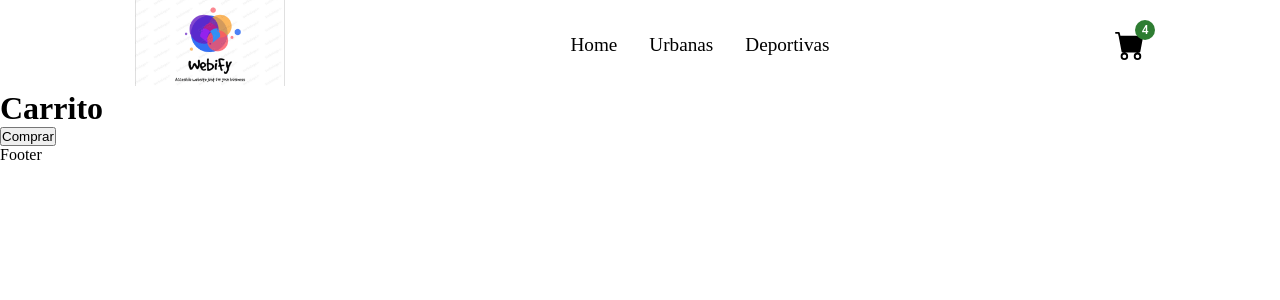
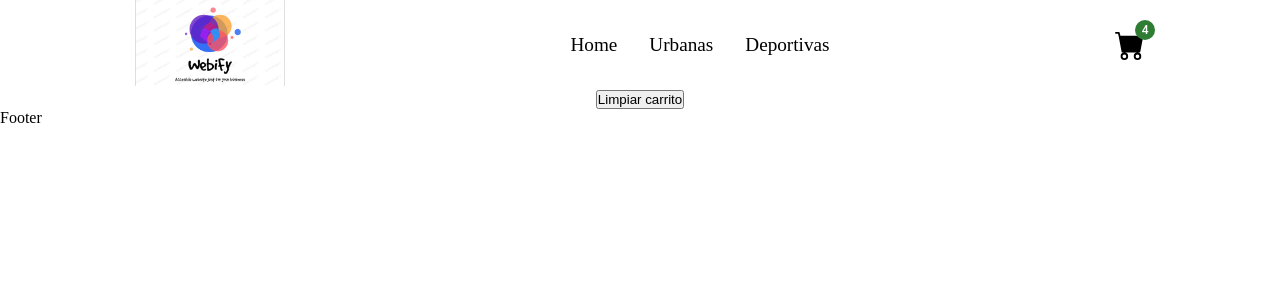
Before and after one commit to guiyee89/comision-43240-guillermo-di-nanno, a React (Vite) app: page /cart in a window 1280 px wide. Shown: the top 300 px of the page. Built offline with nearby package versions, Linux system fonts and the light colour scheme.

Commit message:
usamos context para linkear el cart a componentes

```diff
--- a/src/App.jsx
+++ b/src/App.jsx
@@ -1,11 +1,13 @@
 import { BrowserRouter, Routes, Route } from "react-router-dom";
 import { Layout } from "./components/layout/Layout";
 import { menuRoutes } from "./routes/menuRoutes";
+import CartContextProvider from "./context/CartContext";
 
 function App() {
   return (
     <>
       <BrowserRouter>
+        <CartContextProvider>
           <Routes>
             <Route element={<Layout />}>
               {menuRoutes.map(({ id, path, Element }) => (
@@ -14,6 +16,7 @@ function App() {
             </Route>
             {/* <Route path="*" element={<h1>404 not found</h1>} /> */}
           </Routes>
+        </CartContextProvider>
       </BrowserRouter>
     </>
   );
--- a/src/ProductsMocks.js
+++ b/src/ProductsMocks.js
@@ -25,7 +25,7 @@ export const products = [
         id: 3,
         name: "Puma",
         price: 19000,
-        stock: 5,
+        stock: 3,
         description: "Las clasicas zapatillas que van para cualquier momento del dia",
         category: "urbanas",
         img: "https://res.cloudinary.com/derdim3m6/image/upload/v1686939819/samples/ecommerce/Zapatillas/zapas33_jfyxes.png"
@@ -35,7 +35,7 @@ export const products = [
         id: 4,
         name: "Jaguar",
         price: 17800,
-        stock: 5,
+        stock: 8,
         description: "Zapatillas de ultima generacion para el deporte",
         category: "urbanas",
         img: "https://res.cloudinary.com/derdim3m6/image/upload/v1686681924/samples/ecommerce/Zapatillas/zapas4_w7xyyx.png"
--- a/src/components/pages/cart/CartContainer.jsx
+++ b/src/components/pages/cart/CartContainer.jsx
@@ -1,19 +1,42 @@
-import { useNavigate } from "react-router-dom"
-
+import { useContext } from "react";
+import { CartContext } from "../../../context/CartContext";
+import styled from "styled-components/macro";
 
 export const CartContainer = () => {
 
-    const navigate = useNavigate()
+  const { cart, clearCart, removeQuantity, removeById } = useContext(CartContext);
 
-    const realizarCompra = () => {
-        console.log("compra realizada")
-        navigate("/")
-    }
+  console.log(cart)
 
   return (
-    <div>
-        <h1>Carrito</h1>
-        <button onClick={realizarCompra}>Comprar</button>
-    </div>
-  )
-}
+    <Wrapper>
+      {/* Botton para limpiar cart */}
+      <button onClick={clearCart}>Limpiar carrito</button>
+      {
+        cart.map(product => {
+          return <div key={product.id}>
+            <img src={product.img} alt="" />
+            <h2>{product.name}</h2>
+            <h3>{product.price}</h3>
+            <h4>{product.quantity}</h4>
+            {/* Boton para eliminar quantity x ID */}
+            <BtnQuantity onClick={()=>removeQuantity(product.id)}>-</BtnQuantity>
+            {/* Boton para eliminar item x ID */}
+            <BtnDelete onClick={()=>removeById(product.id)}>Eliminar</BtnDelete>
+          </div>
+        })
+      }
+    </Wrapper>
+  );
+};
+const Wrapper = styled.div`
+  display: flex;
+  flex-direction: column;
+  align-items: center;
+`;
+const BtnQuantity = styled.button`
+  width: 30px;
+`
+const BtnDelete = styled.button`
+  width: 60px;
+`
--- a/src/components/pages/itemCount/ItemCount.jsx
+++ b/src/components/pages/itemCount/ItemCount.jsx
@@ -1,7 +1,7 @@
 import { useCount } from "../../hooks/useCount";
 import styled from "styled-components/macro";
 
-export const ItemCount = ({ initial, stock, onAdd }) => {
+export const ItemCount = ({ initial=1, stock, onAdd }) => {
 
     /* Y aqui recibimos la data del contador y los productos del padre ProductDetail */
   const { count, decrement, increment, reset } = useCount(initial, stock);
--- a/src/components/pages/itemDetail/ItemDetail.jsx
+++ b/src/components/pages/itemDetail/ItemDetail.jsx
@@ -1,8 +1,7 @@
 import styled from "styled-components/macro";
 import { ItemCount } from "../itemCount/ItemCount";
 
-
-export const ItemDetail = ({ productSelected }) => {
+export const ItemDetail = ({ productSelected, addToCart, cantidad }) => {
   /* ItemDetail siendo el padre de ItemCount, le vamos a crear una funcion para contar los productos y pasarlo como prop a ItemCount */
   const onAdd = (cantidad) => {
     /* onAdd seria como el "carrito de compras" */
@@ -10,18 +9,18 @@ export const ItemDetail = ({ productSelected }) => {
       ...productSelected,
       quantity: cantidad,
     };
-    console.log(data);
+    //Aqui es donde ejecutamos la funcion de agregar al carrito mediante nuestro CONTEXT
+    //y le pasamos la informacion del producto: variable data al CONTEXT
+    addToCart(data)
   };
 
   return (
-
       <Wrapper>
         <h2>{productSelected.name}</h2>
         <img src={productSelected.img} alt="" />
         {/* Pasamos la funcion onAdd como prop */}
-        <ItemCount stock={productSelected.stock} initial={1} onAdd={onAdd} />
+        <ItemCount stock={productSelected.stock} initial={cantidad} onAdd={onAdd} />
       </Wrapper>
-
   );
 };
 const Wrapper = styled.div`
--- a/src/components/pages/itemDetail/ItemDetailContainer.jsx
+++ b/src/components/pages/itemDetail/ItemDetailContainer.jsx
@@ -1,14 +1,19 @@
 import { ItemDetail } from "./ItemDetail";
-import { useEffect, useState } from "react";
+import { useContext, useEffect, useState } from "react";
 import { products } from "../../../ProductsMocks";
 import { useParams } from "react-router-dom";
+import { CartContext } from "../../../context/CartContext";
 
 export const ItemDetailContainer = () => {
 
   const [productSelected, setProductSelected] = useState({});
+      //le proveemos del contexto, no el proveedor
+  const { addToCart, getTotalQuantityById } = useContext(CartContext)
 
   /* el useParams() de react-router-dom, busca la ruta del objeto. En este caso el objeto clickeado, por ende busca el ID del producto */
   const { id } = useParams()
+
+  const cantidad = getTotalQuantityById(id)
 
   useEffect(() => {
     let productFind = products.find((product) => product.id === Number(id) /* o "+id" es lo mismo */);
@@ -24,5 +29,5 @@ export const ItemDetailContainer = () => {
 
   console.log(productSelected);
 
-  return <ItemDetail productSelected={productSelected} />;
+  return <ItemDetail cantidad={cantidad} productSelected={productSelected} addToCart={addToCart}/>;
 };
--- /dev/null
+++ b/src/context/CartContext.jsx
@@ -0,0 +1,88 @@
+//Creo el contexto
+import { createContext, useState } from "react";
+export const CartContext = createContext();
+
+//Creo el componente proveedor del contexto
+const CartContextProvider = ( {children} ) => {
+    const [cart, setCart] = useState( [] )
+
+    const addToCart = ( newProduct) => {
+        //Usamos la funcion para corroborar si ya existe en el carrito
+        //y hacemos un condicional para agregarlo al carrito.
+        let exist = isInCart(newProduct.id)
+        if(exist){
+            let newArray = cart.map(product => {
+                //en caso que ya exista, se suma el mismo producto y se resta el stock
+                //si no existe se suma al carrito y resta stock
+                if(product.id === newProduct.id){
+                    return {
+                        ...product,
+                        quantity: newProduct.quantity
+                    }
+                }else {
+                    return product
+                }
+            })
+            //setear carrito con nuevo arreglo
+            setCart(newArray)
+        }else{
+        //setCarteamos TODOS los productos (objetos) del "cart" y luego
+        //le pasamos el nuevo producto dentro del array de objetos
+        setCart( [ ...cart, newProduct])
+        }
+    }
+
+    //Funcion para retornar si ya existe el producto en el carrito
+    const isInCart = (id) =>{
+        let exist = cart.some(product => product.id === id)
+        return exist
+    }
+
+    //Funcion para limpiar el CART
+    const clearCart = () => {
+       setCart([])
+    }
+
+    //Funcion para eliminar productos completos x ID
+    const removeById = (id) => {
+        let newArray = cart.filter((product) => product.id !== id)
+        setCart(newArray)
+    }
+    //Funcion para eliminar Quantity de productos hasta dejarlo vacio
+    const removeQuantity = (id) => {
+        let exist = isInCart(id);
+        if (exist) {
+          let newArray = cart.map((product) => {
+            if (product.id === id) {
+              return {
+                ...product,
+                quantity: product.quantity - 1,
+              };
+            } else {
+              return product;
+            }
+          });
+          // Remove the product from the cart if its quantity reaches zero
+          newArray = newArray.filter((product) => product.quantity > 0);
+          setCart(newArray);
+        }
+      };
+    //Identificar Quantity de productos que selecciona el usuario para que se mantenga en todas las rutas
+    const getTotalQuantityById = (id) => {
+        //le pasamos el id de useParams() pero le agregamos el + para que lo transforme de "string" a "number"
+        let productos = cart.find(producto => producto.id === +id)
+        return productos?.quantity
+    }
+
+    let data = {
+        cart,
+        addToCart,
+        clearCart,
+        removeQuantity,
+        removeById,
+        getTotalQuantityById,
+    }
+
+    return <CartContext.Provider value={ data }> {children} </CartContext.Provider>
+}
+export default CartContextProvider;
```
Also changed, not shown: package.json (+19 -2 lines), index.js (added), 2 other files (tests, documents, lock files or other folders). Lines whose indentation alone changed are shown as unchanged.
